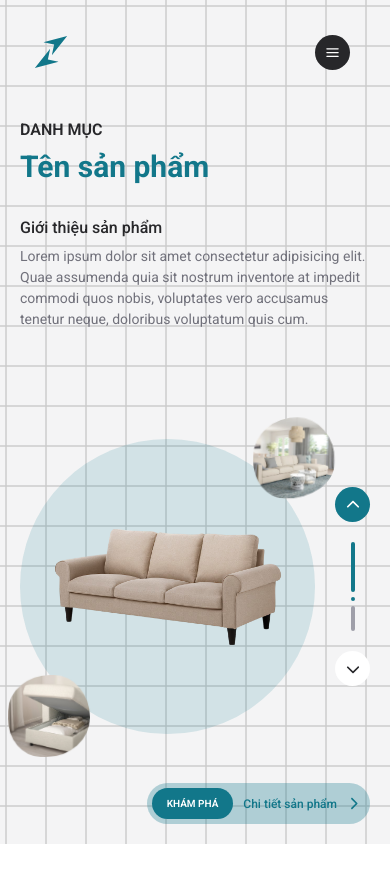
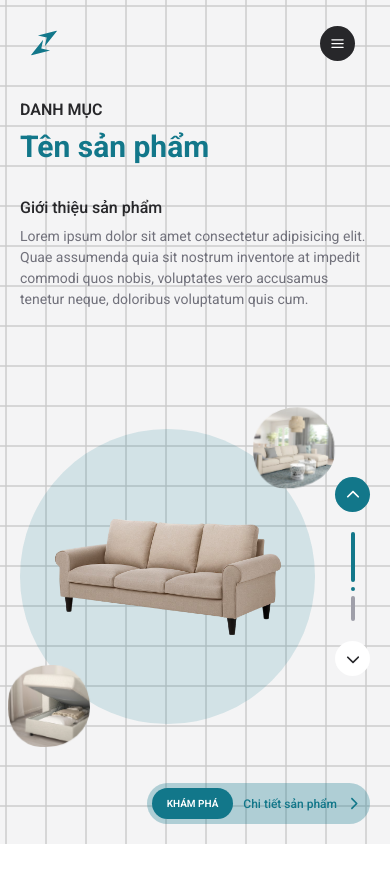
Before and after one commit to PhiVanDuc/NewMinimalNest, a Next.js app: page / in a window 390 px wide. Shown: the top 882 px of the page. Built offline with nearby package versions, Linux system fonts and the light colour scheme.

Commit message:
Fix Hero Responsive

```diff
--- a/src/app/(landing)/components/Hero/Hero.tsx
+++ b/src/app/(landing)/components/Hero/Hero.tsx
@@ -72,7 +72,8 @@ export default function Hero() {
             {/* Khối bên trái - bên trên */}
             <div
                 className={cn(
-                    "relative shrink-0 mt-[120px] w-full z-10",
+                    "relative shrink-0 mt-[100px] w-full z-10",
+                    "sm:mt-[120px]",
                     "lg:mt-0 lg:w-[40%]"
                 )}
             >
--- a/src/components/layouts/user/NavbarMobile.tsx
+++ b/src/components/layouts/user/NavbarMobile.tsx
@@ -24,6 +24,12 @@ export default function NavbarMobile() {
             query: `(max-width: ${sizeResponsive.md.max}px)`
         }
     );
+
+    const isLittle = useMediaQuery(
+        {
+            query: `(max-width: ${sizeResponsive.lt.max}px)`
+        }
+    )
 
     useEffect(() => {
         if (isMobile) {
@@ -78,10 +84,13 @@ export default function NavbarMobile() {
     return (
         <nav
             ref={navbarRef}
-            className="navbar-mobile-top fixed top-[15px] left-[15px] right-[15px] px-[25px] py-[15px] flex lg:hidden items-center justify-between rounded-[15px] translate-y-[0%] opacity-100 transition-all duration-500 ease-in-out z-20"
+            className={cn(
+                "navbar-mobile-top fixed top-[15px] left-[15px] right-[15px] px-[20px] py-[10px] flex lg:hidden items-center justify-between rounded-[15px] translate-y-[0%] opacity-100 transition-all duration-500 ease-in-out z-20",
+                "sm:px-[25px] sm:py-[15px]"
+            )}
         >
             <Logo
-                size={22}
+                size={isLittle ? 18 : 22}
                 className="cursor-pointer"
                 translateTop="translate-x-[1.5px] translate-y-[3px]"
                 translateDown="translate-x-[-1.5px] translate-y-[-3px]"
```
